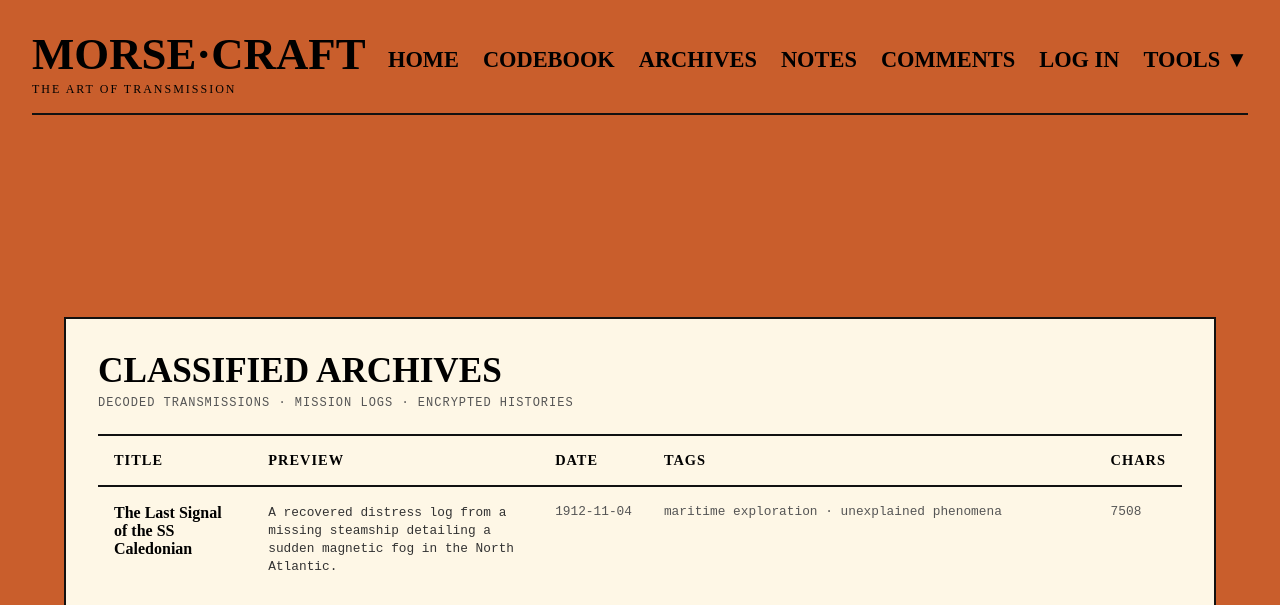
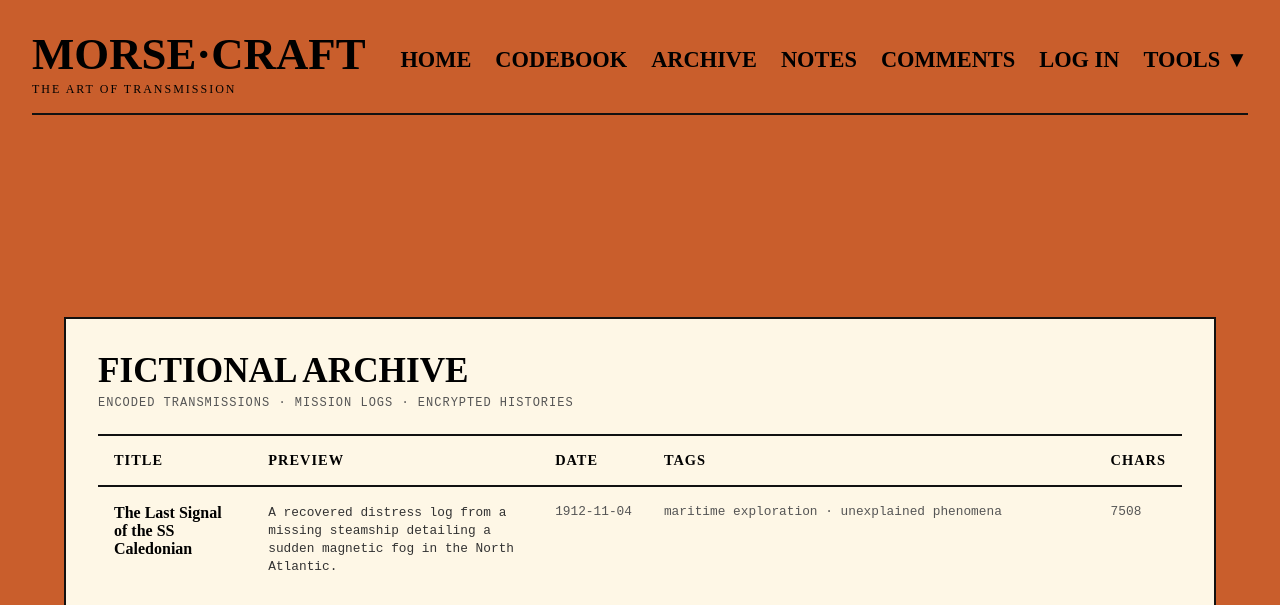
Before and after one commit to jzb-01/morse-craft, a Flask app: page /archive in a window 1280 px wide. Shown: the top 605 px of the page. Run offline with Flask 3, Linux system fonts and the light colour scheme; some libraries are stand-ins or nearby versions.

Commit message:
fixing details

```diff
--- a/templates/account.html
+++ b/templates/account.html
@@ -1,8 +1,4 @@
 {% extends "layout.html" %}
-
-{% block title %}
-Account
-{% endblock %}
 
 {% block content %}
 
--- a/templates/archive.html
+++ b/templates/archive.html
@@ -11,9 +11,9 @@
   <div class="archive__browser" id="archive-browser">
 
     <div class="archive__header">
-      <h2 class="archive__title">CLASSIFIED ARCHIVES</h2>
+      <h2 class="archive__title">FICTIONAL ARCHIVE</h2>
       <p class="archive__subtitle">
-        decoded transmissions · mission logs · encrypted histories
+        encoded transmissions · mission logs · encrypted histories
       </p>
     </div>
 
--- a/templates/auth.html
+++ b/templates/auth.html
@@ -1,8 +1,4 @@
 {% extends "layout.html" %}
-
-{% block title %}
-Authentication
-{% endblock %}
 
 {% block content %}
 
--- a/templates/layout.html
+++ b/templates/layout.html
@@ -25,7 +25,7 @@
       <ul class="main-nav__list">
         <li><a href="/" class="main-nav__link">HOME</a></li>
         <li><a href="/codebook" class="main-nav__link">CODEBOOK</a></li>
-        <li><a href="/archive" class="main-nav__link">ARCHIVES</a></li>
+        <li><a href="/archive" class="main-nav__link">ARCHIVE</a></li>
         <li><a href="/notes" class="main-nav__link">NOTES</a></li>
         <li><a href="/comments" class="main-nav__link">COMMENTS</a></li>
         <li>
```
Also changed, not shown: static/js/codebook.js (+0 -14 lines), README.md.
